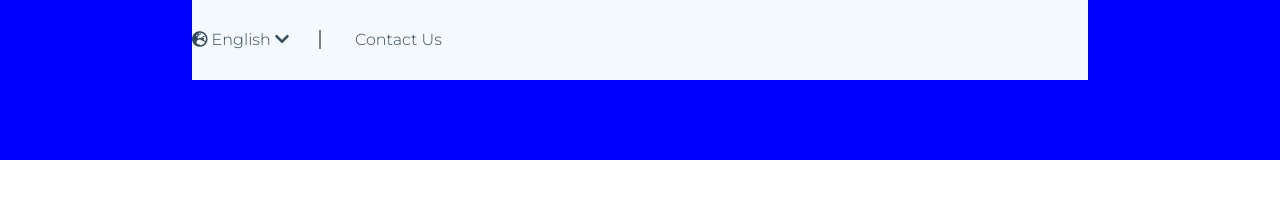
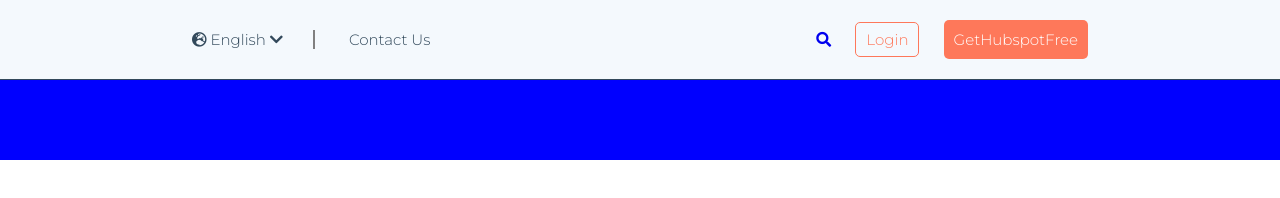
Before and after one commit to williamtruppi/htmlcss-hubspot, a plain HTML site: page index.html in a window 1280 px wide. Drawn offline with Linux system fonts and the light colour scheme.

Commit message:
Completamento navbar top
Completato la navbar_top right e quindi l'intera sezione

```diff
--- a/assets/css/style.css
+++ b/assets/css/style.css
@@ -30,6 +30,14 @@
   color: #32495b;
 }
 
+.color_orange{
+  color: #fe785a;
+}
+
+.bg_orange{
+  background-color: #fe785a;
+}
+
 /* navbar */
 
 nav{
@@ -43,12 +51,15 @@ nav{
   height: 50%;
   background: #f4f9fd;
   line-height: 80px;
+  border-bottom: 1px solid #32495b;
 }
 
 .navbar_top a{
   text-decoration: none;
-  font-size: 16px;
+  font-size: 15px;
 }
+
+/* left */
 
 .navbar_top .left a:first-child{
   padding-right: 30px;
@@ -58,3 +69,22 @@ nav{
 .navbar_top .left a:last-child{
   padding-left: 30px;
 }
+
+/* right */
+
+.navbar_top .right{
+  text-align: right;
+}
+
+.navbar_top .right a:nth-child(2){
+  border: 1px solid #fe785a;
+  padding: 7px 10px;
+  border-radius: 5px;
+  margin: 0 20px;
+}
+
+.navbar_top .right a:nth-child(3){
+  padding: 10px;
+  border-radius: 5px;
+  color: white;
+}
--- a/index.html
+++ b/index.html
@@ -14,15 +14,21 @@
 
       <!-- apertura nav -->
       <nav>
-        <div class="navbar_top container clear_fix">
-          <div class="left float_left">
-            <a href="#" class="color_text_blue"><i class="fas fa-globe-europe"></i> English <i class="fas fa-chevron-down"></i></a>
-            <a href="#" class="color_text_blue">Contact Us</a>
-          </div>
-          <div class="right float_right">
-
+        <!-- APERTURA navbar_top -->
+        <div class="navbar_top ">
+          <div class="container clear_fix">
+            <div class="left float_left">
+              <a href="#" class="color_text_blue"><i class="fas fa-globe-europe"></i> English <i class="fas fa-chevron-down"></i></a>
+              <a href="#" class="color_text_blue">Contact Us</a>
+            </div>
+            <div class="right float_right">
+              <a href="#"><i class="fas fa-search"></i></a>
+              <a href="#" class="color_orange">Login</a>
+              <a href="#" class="bg_orange">GetHubspotFree</a>
+            </div>
           </div>
         </div>
+        <!-- CHIUSURA navbar_top -->
         <div class="navbar_bottom">
 
         </div>
```
